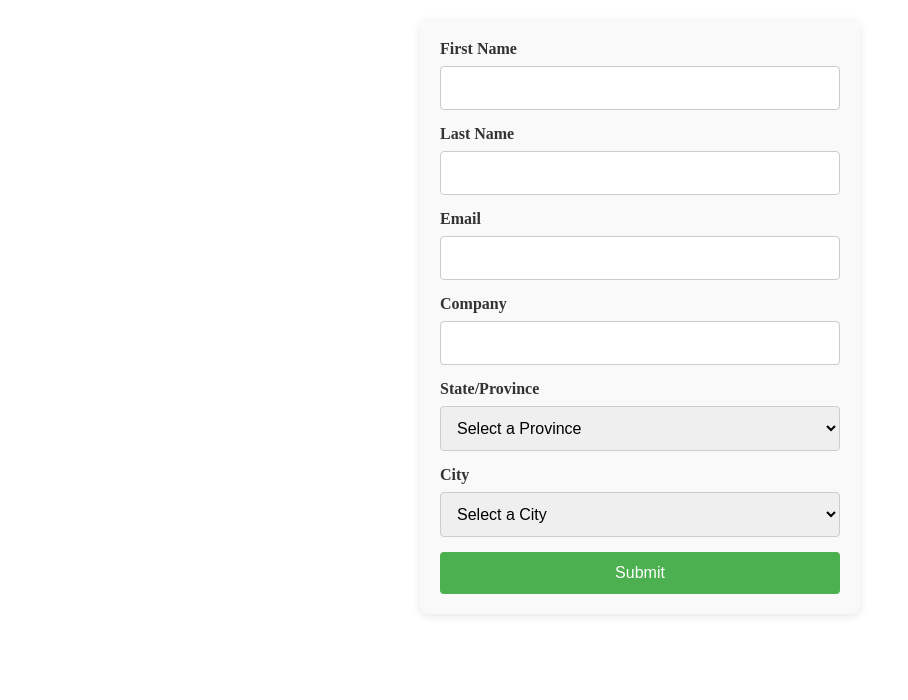
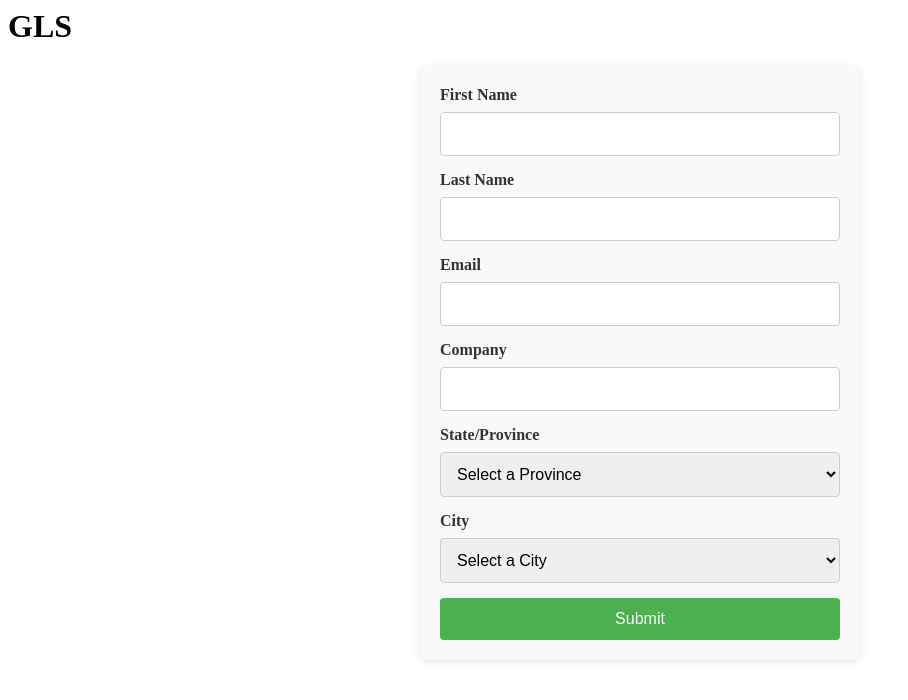
Before and after one commit to Neluheni/VhoMadevha, a plain HTML site: page index.html in a window 1280 px wide. Shown: the whole page, without its empty margins (0-908 px from the left). Drawn offline with Linux system fonts and the light colour scheme.

Commit message:
Update index.html

```diff
--- a/index.html
+++ b/index.html
@@ -1,3 +1,6 @@
+
+
+<h1>GLS</h1>
 <!DOCTYPE html>
 <html lang="en">
 <head>
```
